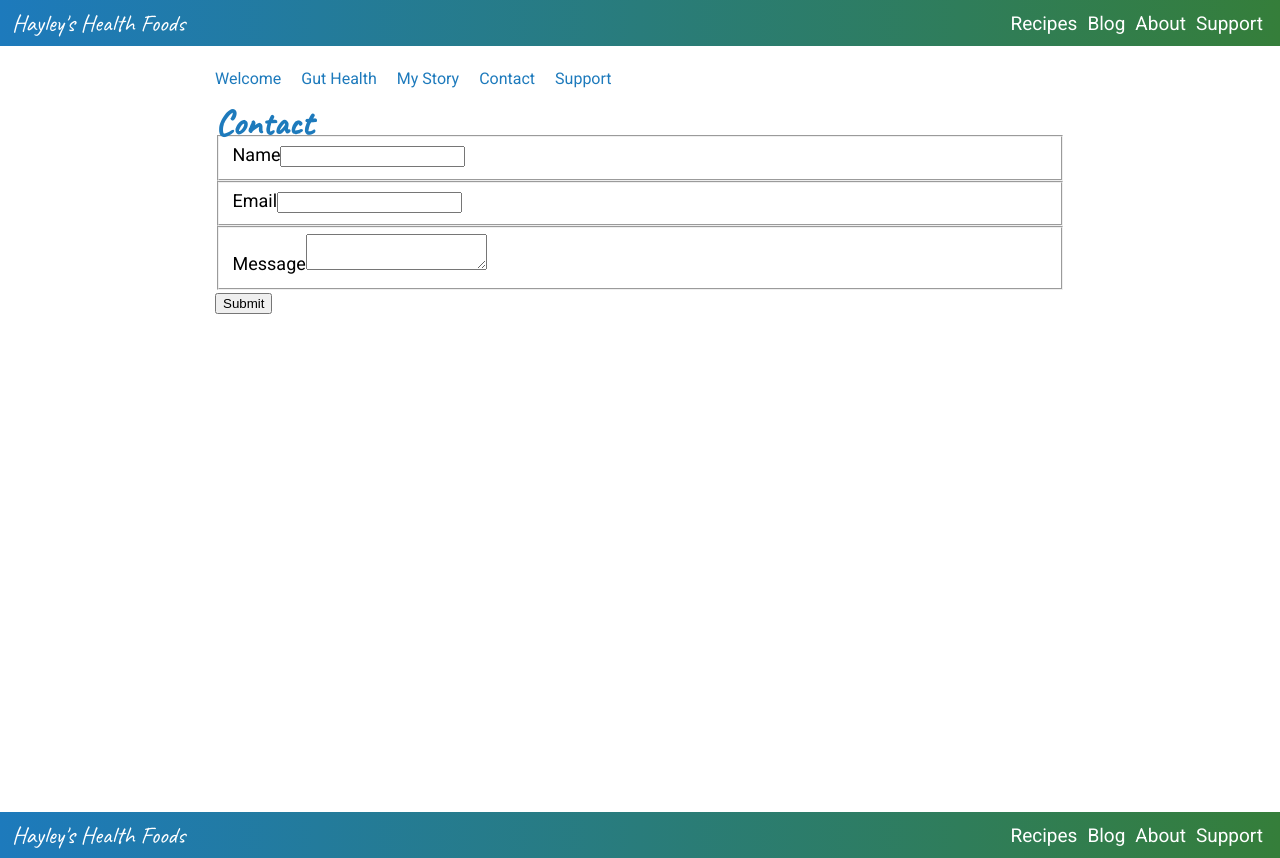
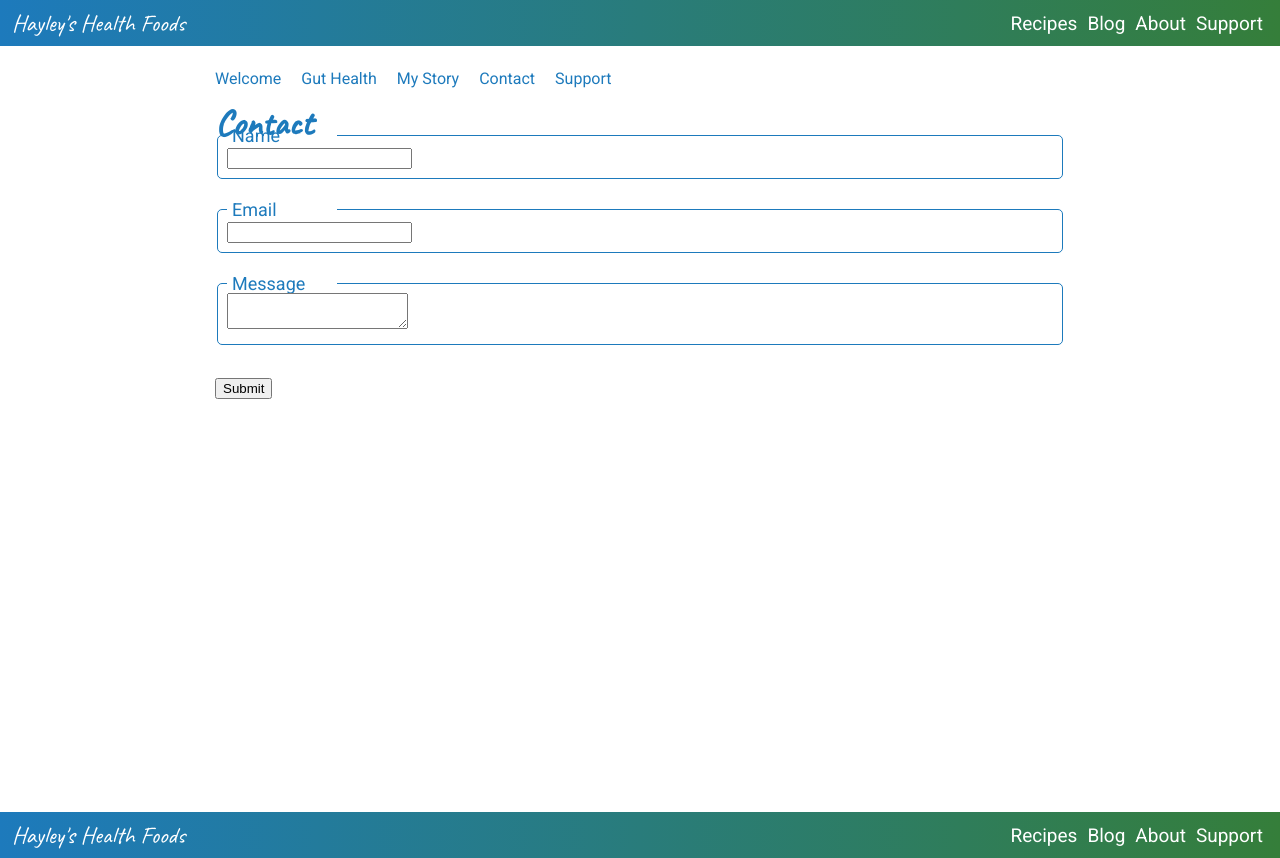
Before and after one commit to hayleyavw/hayleys-health-foods-front-end, a React (Create React App) app: page /about/contact in a window 1280 px wide. Built offline with nearby package versions, Linux system fonts and the light colour scheme; no server answers.

Commit message:
WIP styling contact form.

```diff
--- a/src/components/ContactForm/ContactForm.styled.tsx
+++ b/src/components/ContactForm/ContactForm.styled.tsx
@@ -1 +1,60 @@
 import styled from '@emotion/styled'
+import { calcRem } from '../styling/styling-utils/calcRem'
+import { colours } from '../styling/colours'
+
+export const StyledForm = styled('form')({
+    width: '100%',
+})
+
+export const StyledFieldset = styled('fieldset')({
+    display: 'block',
+    padding: calcRem(9),
+    border: `${calcRem(1)} solid ${colours.primary.primary}`,
+    marginBottom: calcRem(30),
+    borderRadius: calcRem(5),
+    // &.empty {
+    //     > span {
+    //         display: block;
+    //     }
+    // }
+    '&:last-child': {
+        border: 'none',
+        marginBottom: 0,
+        textAlign: 'center',
+    },
+    ' > label': {
+        display: 'block',
+        float: 'left',
+        marginTop: calcRem(-28),
+        background: colours.white,
+        height: calcRem(14),
+        padding: calcRem(7, 5, 7, 5),
+        color: colours.primary.primary,
+        fontSize: calcRem(18),
+        overflow: 'hidden',
+    },
+    // .form-element.disabled > label {
+    //     color: $secondaryColor;
+    // }
+
+    ' > span': {
+        backgroundColor: colours.primary.primary,
+        display: 'none',
+        padding: calcRem(3),
+        margin: calcRem(0, -9, -9, -9),
+        textAlign: 'center',
+        color: colours.white,
+        fontSize: calcRem(18),
+    },
+    // .form-element.disabled > span {
+    //     background-color: $secondaryColor;
+    // }
+})
+
+export const StyledLabel = styled('label')({
+    width: calcRem(100),
+})
+
+export const StyledInput = styled('input')({})
+
+export const StyledTextarea = styled('textarea')({})
--- a/src/components/ContactForm/ContactForm.tsx
+++ b/src/components/ContactForm/ContactForm.tsx
@@ -1,28 +1,35 @@
 import React from 'react'
+import {
+    StyledForm,
+    StyledLabel,
+    StyledInput,
+    StyledTextarea,
+    StyledFieldset,
+} from './ContactForm.styled'
 
 class ContactForm extends React.Component {
     render() {
         return (
-            <form action="https://formspree.io/xpzjpbap" method="POST">
-                <fieldset>
-                    <label htmlFor="formName">Name</label>
-                    <input name="name" id="name-input" type="text" required />
-                </fieldset>
+            <StyledForm action="https://formspree.io/xpzjpbap" method="POST">
+                <StyledFieldset>
+                    <StyledLabel htmlFor="formName">Name</StyledLabel>
+                    <StyledInput name="name" id="name-input" type="text" required />
+                </StyledFieldset>
 
-                <fieldset>
-                    <label htmlFor="formEmail">Email</label>
-                    <input name="email" id="email-input" type="email" required />
-                </fieldset>
+                <StyledFieldset>
+                    <StyledLabel htmlFor="formEmail">Email</StyledLabel>
+                    <StyledInput name="email" id="email-input" type="email" required />
+                </StyledFieldset>
 
-                <fieldset>
-                    <label htmlFor="formMessage">Message</label>
-                    <textarea name="message" id="message-input" required></textarea>
-                </fieldset>
+                <StyledFieldset>
+                    <StyledLabel htmlFor="formMessage">Message</StyledLabel>
+                    <StyledTextarea name="message" id="message-input" required></StyledTextarea>
+                </StyledFieldset>
 
                 <div>
                     <input type="submit" placeholder="Send message" />
                 </div>
-            </form>
+            </StyledForm>
         )
     }
 }
```
